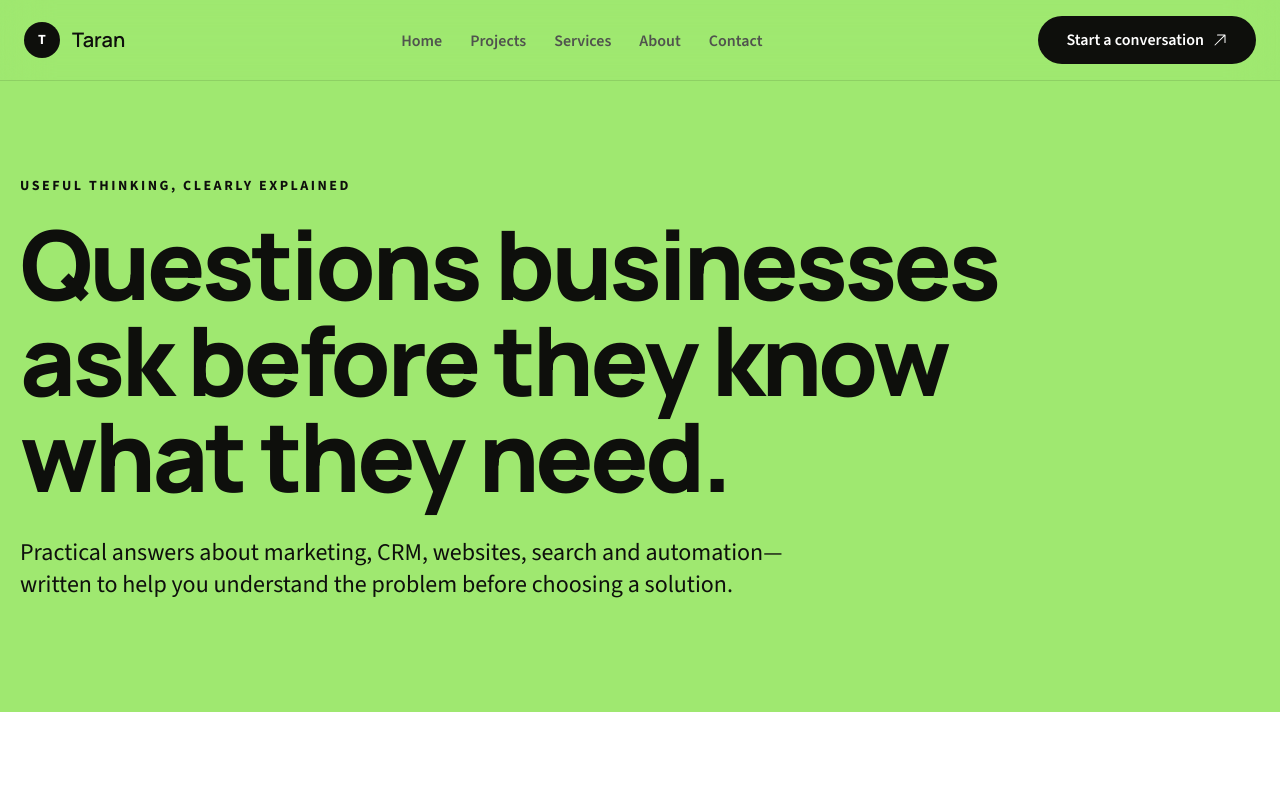
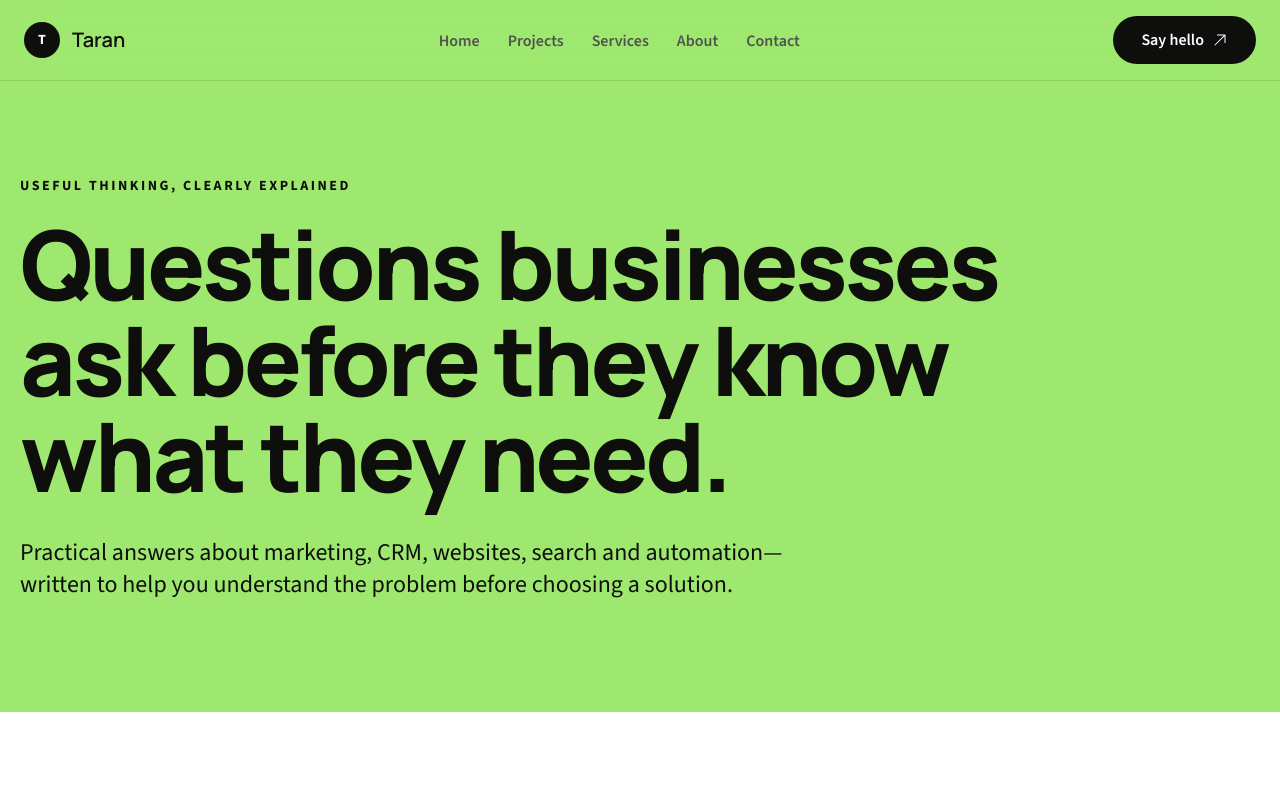
Before and after one commit to taranveerultra-bot/Tara-cv, a Next.js app: page /insights in a window 1280 px wide. Shown: the top 800 px of the page. Built offline with nearby package versions, Linux system fonts and the light colour scheme.

Commit message:
Make contact buttons more personal

```diff
--- a/src/components/Header.tsx
+++ b/src/components/Header.tsx
@@ -49,7 +49,7 @@ const Header = () => {
                         href="/#contact"
                         className="hidden min-h-12 items-center gap-2 rounded-full bg-foreground px-7 py-3 text-base font-semibold text-white transition hover:bg-secondary md:flex"
                     >
-                        Start a conversation
+                        Say hello
                         <HiArrowUpRight aria-hidden="true" />
                     </a>
 
--- a/src/components/Hero.tsx
+++ b/src/components/Hero.tsx
@@ -28,7 +28,7 @@ const Hero = () => (
                             href="#contact"
                             className="inline-flex min-h-12 items-center justify-center gap-2 rounded-full border border-foreground px-7 py-3 font-semibold transition hover:bg-white"
                         >
-                            Discuss your goals <HiArrowUpRight aria-hidden="true" />
+                            Reach out <HiArrowUpRight aria-hidden="true" />
                         </a>
                     </div>
                 </div>
```
